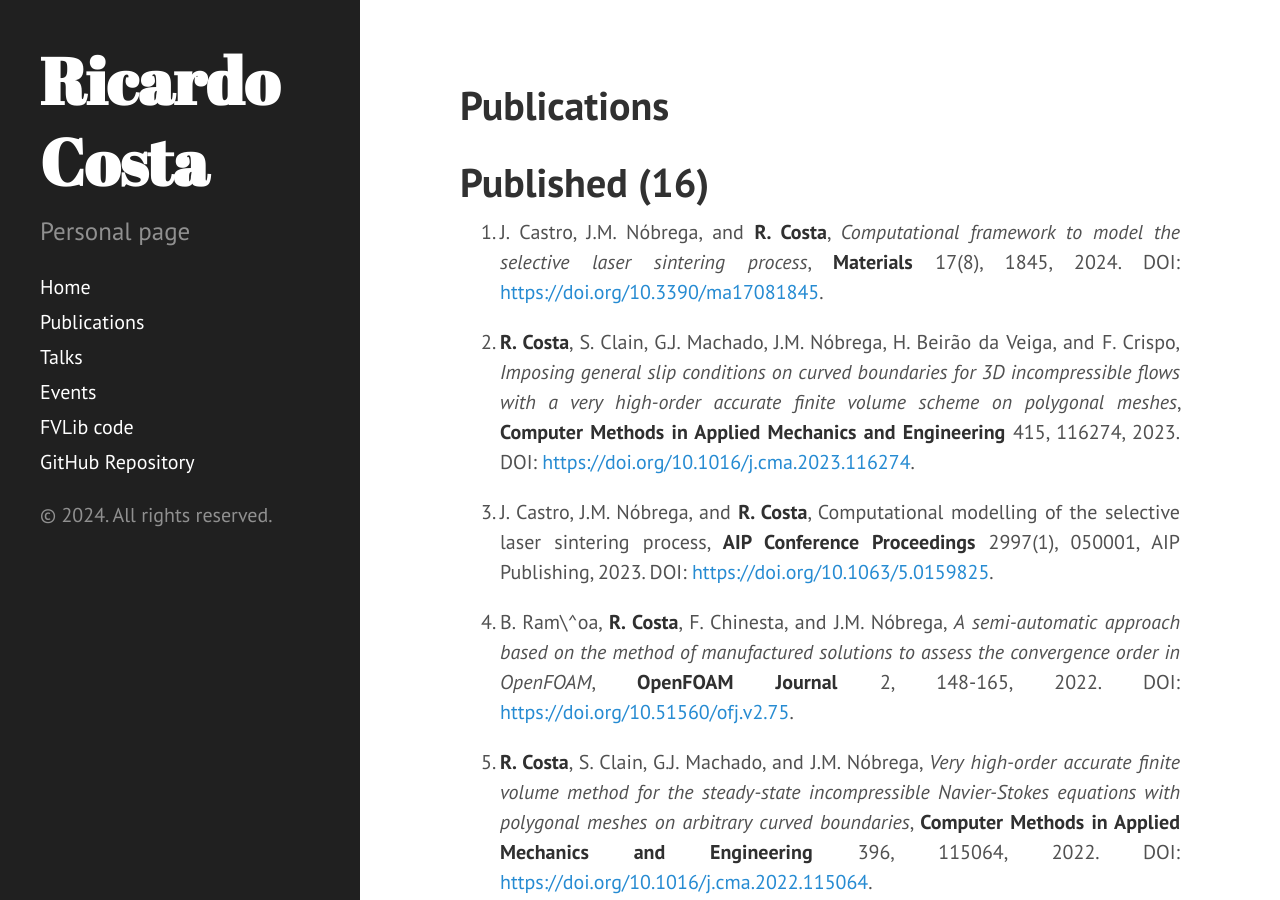
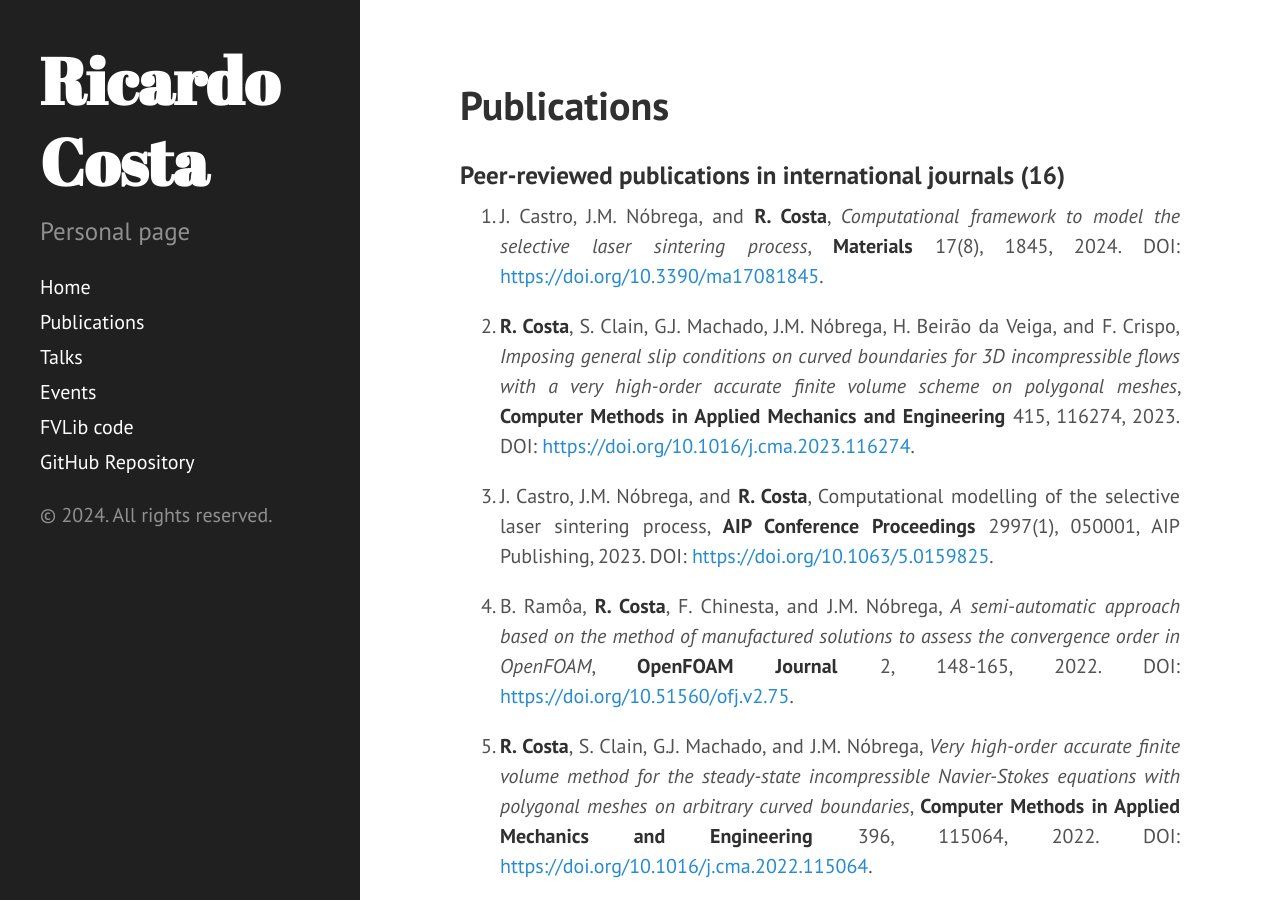
Before and after one commit to ricardodpcosta/ricardodpcosta.github.io, a Jekyll site: the page built from publications.md, in a window 1280 px wide and 900 px high. Built offline with Jekyll 4.4.1, drawn with Linux system fonts in a browser that asks for light colours; Markdown is read by kramdown in place of the engine named in the settings; some of the changed text lies outside the part shown.

Commit message:
Update publications.md

```diff
--- a/publications.md
+++ b/publications.md
@@ -3,7 +3,7 @@ layout: page
 title: Publications
 ---
 
-# Published (16)
+### Peer-reviewed publications in international journals (16)
 
 1. J. Castro, J.M. Nóbrega, and **R. Costa**,
 _Computational framework to model the selective laser sintering process_,
@@ -17,7 +17,7 @@ _Imposing general slip conditions on curved boundaries for 3D incompressible flo
 Computational modelling of the selective laser sintering process,
 **AIP Conference Proceedings** 2997(1), 050001, AIP Publishing, 2023. DOI: [https://doi.org/10.1063/5.0159825](https://doi.org/10.1063/5.0159825).
 
-1. B. Ram\^oa, **R. Costa**, F. Chinesta, and J.M. Nóbrega,
+1. B. Ramôa, **R. Costa**, F. Chinesta, and J.M. Nóbrega,
 _A semi-automatic approach based on the method of manufactured solutions to assess the convergence order in OpenFOAM_,
 **OpenFOAM Journal** 2, 148-165, 2022. DOI: [https://doi.org/10.51560/ofj.v2.75](https://doi.org/10.51560/ofj.v2.75).
 
@@ -63,7 +63,7 @@ _Sixth-order finite volume method for the 1D biharmonic operator: application to
 
 1. **R. Costa**, S. Clain, and G.J. Machado,
 _New cell-vertex reconstruction for finite volume scheme: application to the convection-diffusion-reaction equation_,
-**Computers \& Mathematics with Applications** 68, 1229-1249, 2014. DOI: [https://doi.org/10.1016/j.camwa.2014.08.015](https://doi.org/10.1016/j.camwa.2014.08.015).
+**Computers & Mathematics with Applications** 68, 1229-1249, 2014. DOI: [https://doi.org/10.1016/j.camwa.2014.08.015](https://doi.org/10.1016/j.camwa.2014.08.015).
 
 1. **R. Costa**, S. Clain, and G.J. Machado,
 _Finite volume scheme based on cell-vertex reconstructions for anisotropic diffusion problems with discontinuous coefficients_,
```
